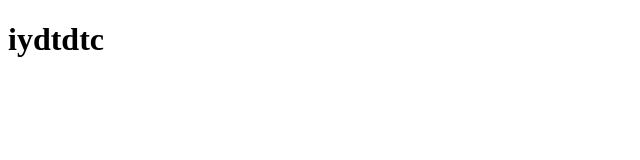
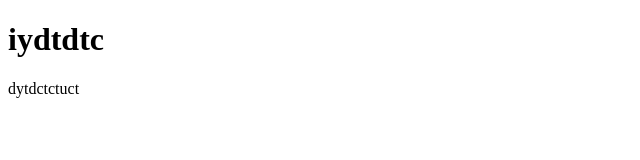
Before and after one commit to nuriddin1769727/zucco_IT_03, a plain HTML site: page index.html in a window 1280 px wide. Shown: the full height of the page, 0-640 px from the left. Drawn offline with Linux system fonts and the light colour scheme.

Commit message:
Update index.html

```diff
--- a/index.html
+++ b/index.html
@@ -8,6 +8,7 @@
 </head>
 <body>
     <h1>iydtdtc</h1>
+    dytdctctuct
 
 </body>
 </html>
```
